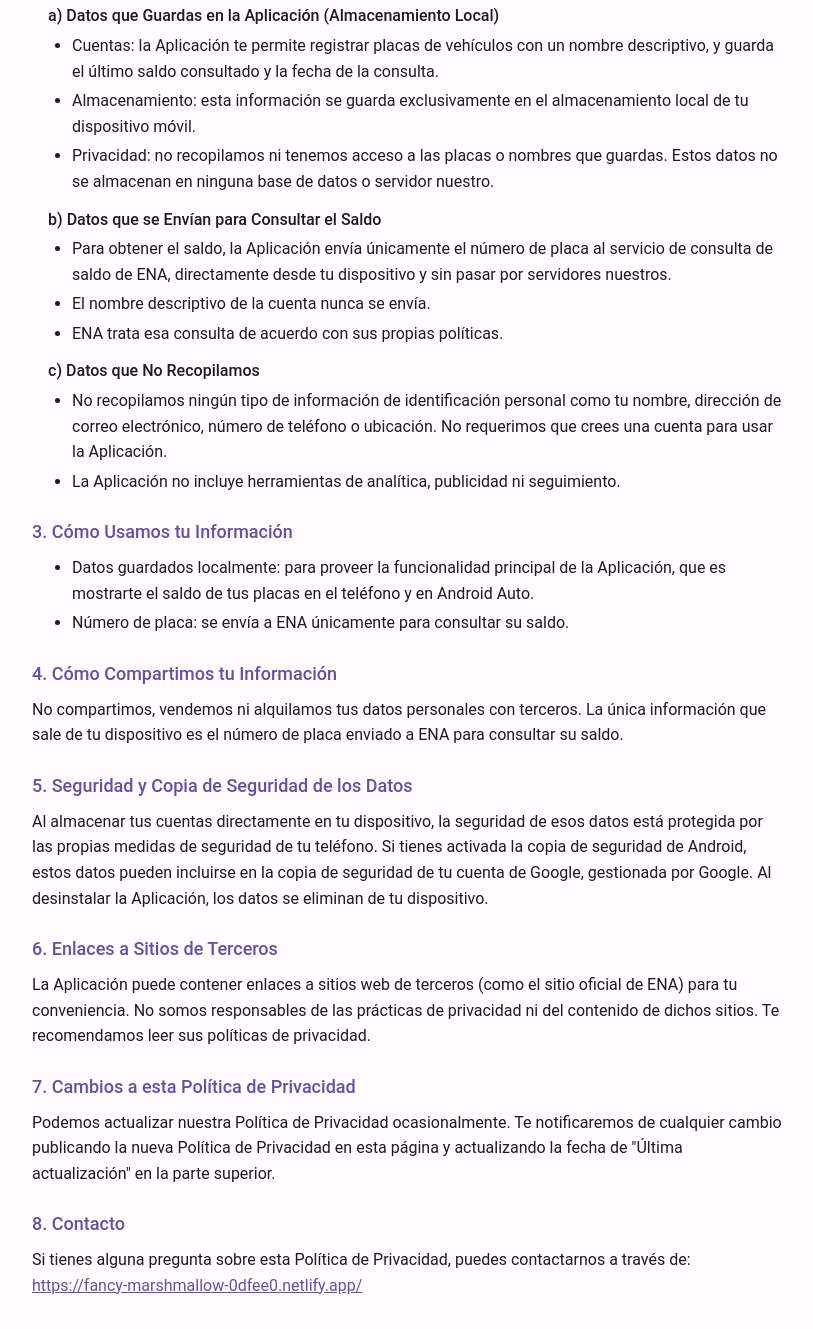
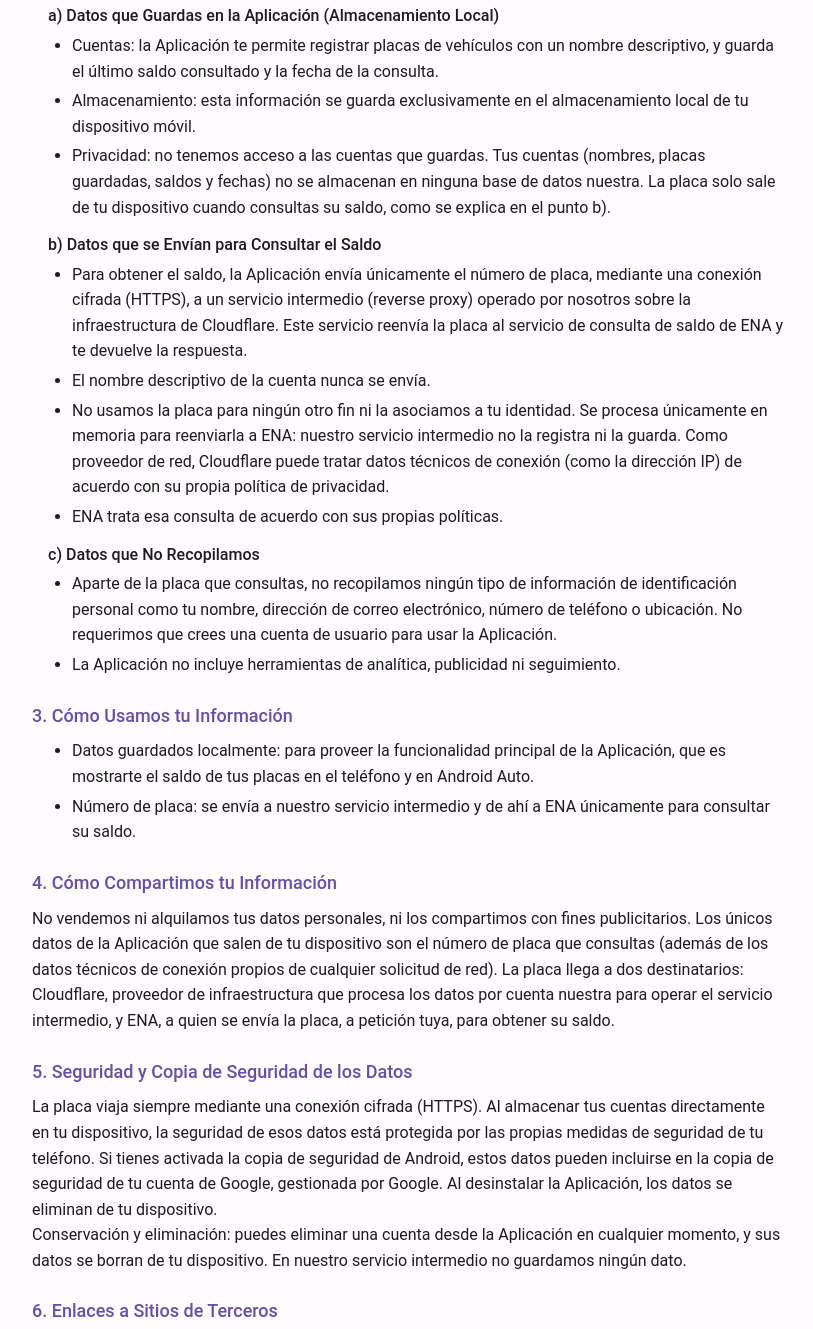
Before and after one commit to javiier507/saldo-corredores-lp, a plain HTML site: page privacy.html in a window 1280 px wide. Shown: the part 456-1785 px from the top of the page, without its empty margins (232-1045 px from the left). Drawn offline with Linux system fonts and the light colour scheme.

Commit message:
docs: describing the reverse proxy in the privacy policy
The plate now goes through our Cloudflare proxy before reaching ENA, so
the policy states the route, the in-memory processing, Cloudflare as
infrastructure provider, HTTPS and retention.

Co-Authored-By: Claude Sonnet 5.5 <noreply@anthropic.com>

```diff
--- a/privacy.html
+++ b/privacy.html
@@ -132,7 +132,7 @@
 <body>
     <main class="container">
         <h2>Política de Privacidad para Saldo Corredores</h2>
-        <p class="updated">Última actualización: 14 de octubre de 2026</p>
+        <p class="updated">Última actualización: 16 de octubre de 2026</p>
         <p class="intro">
             Esta Política de Privacidad describe cómo Saldo Corredores (en adelante, "la Aplicación") maneja la información del usuario. Tu privacidad es importante para nosotros y estamos comprometidos a protegerla.
         </p>
@@ -151,19 +151,20 @@
             <ul>
                 <li>Cuentas: la Aplicación te permite registrar placas de vehículos con un nombre descriptivo, y guarda el último saldo consultado y la fecha de la consulta.</li>
                 <li>Almacenamiento: esta información se guarda exclusivamente en el almacenamiento local de tu dispositivo móvil.</li>
-                <li>Privacidad: no recopilamos ni tenemos acceso a las placas o nombres que guardas. Estos datos no se almacenan en ninguna base de datos o servidor nuestro.</li>
+                <li>Privacidad: no tenemos acceso a las cuentas que guardas. Tus cuentas (nombres, placas guardadas, saldos y fechas) no se almacenan en ninguna base de datos nuestra. La placa solo sale de tu dispositivo cuando consultas su saldo, como se explica en el punto b).</li>
             </ul>
 
             <h4>b) Datos que se Envían para Consultar el Saldo</h4>
             <ul>
-                <li>Para obtener el saldo, la Aplicación envía únicamente el número de placa al servicio de consulta de saldo de ENA, directamente desde tu dispositivo y sin pasar por servidores nuestros.</li>
+                <li>Para obtener el saldo, la Aplicación envía únicamente el número de placa, mediante una conexión cifrada (HTTPS), a un servicio intermedio (reverse proxy) operado por nosotros sobre la infraestructura de Cloudflare. Este servicio reenvía la placa al servicio de consulta de saldo de ENA y te devuelve la respuesta.</li>
                 <li>El nombre descriptivo de la cuenta nunca se envía.</li>
+                <li>No usamos la placa para ningún otro fin ni la asociamos a tu identidad. Se procesa únicamente en memoria para reenviarla a ENA: nuestro servicio intermedio no la registra ni la guarda. Como proveedor de red, Cloudflare puede tratar datos técnicos de conexión (como la dirección IP) de acuerdo con su propia política de privacidad.</li>
                 <li>ENA trata esa consulta de acuerdo con sus propias políticas.</li>
             </ul>
 
             <h4>c) Datos que No Recopilamos</h4>
             <ul>
-                <li>No recopilamos ningún tipo de información de identificación personal como tu nombre, dirección de correo electrónico, número de teléfono o ubicación. No requerimos que crees una cuenta para usar la Aplicación.</li>
+                <li>Aparte de la placa que consultas, no recopilamos ningún tipo de información de identificación personal como tu nombre, dirección de correo electrónico, número de teléfono o ubicación. No requerimos que crees una cuenta de usuario para usar la Aplicación.</li>
                 <li>La Aplicación no incluye herramientas de analítica, publicidad ni seguimiento.</li>
             </ul>
         </section>
@@ -172,28 +173,31 @@
             <h3>3. Cómo Usamos tu Información</h3>
             <ul>
                 <li>Datos guardados localmente: para proveer la funcionalidad principal de la Aplicación, que es mostrarte el saldo de tus placas en el teléfono y en Android Auto.</li>
-                <li>Número de placa: se envía a ENA únicamente para consultar su saldo.</li>
+                <li>Número de placa: se envía a nuestro servicio intermedio y de ahí a ENA únicamente para consultar su saldo.</li>
             </ul>
         </section>
 
         <section>
             <h3>4. Cómo Compartimos tu Información</h3>
             <p>
-                No compartimos, vendemos ni alquilamos tus datos personales con terceros. La única información que sale de tu dispositivo es el número de placa enviado a ENA para consultar su saldo.
+                No vendemos ni alquilamos tus datos personales, ni los compartimos con fines publicitarios. Los únicos datos de la Aplicación que salen de tu dispositivo son el número de placa que consultas (además de los datos técnicos de conexión propios de cualquier solicitud de red). La placa llega a dos destinatarios: Cloudflare, proveedor de infraestructura que procesa los datos por cuenta nuestra para operar el servicio intermedio, y ENA, a quien se envía la placa, a petición tuya, para obtener su saldo.
             </p>
         </section>
 
         <section>
             <h3>5. Seguridad y Copia de Seguridad de los Datos</h3>
             <p>
-                Al almacenar tus cuentas directamente en tu dispositivo, la seguridad de esos datos está protegida por las propias medidas de seguridad de tu teléfono. Si tienes activada la copia de seguridad de Android, estos datos pueden incluirse en la copia de seguridad de tu cuenta de Google, gestionada por Google. Al desinstalar la Aplicación, los datos se eliminan de tu dispositivo.
+                La placa viaja siempre mediante una conexión cifrada (HTTPS). Al almacenar tus cuentas directamente en tu dispositivo, la seguridad de esos datos está protegida por las propias medidas de seguridad de tu teléfono. Si tienes activada la copia de seguridad de Android, estos datos pueden incluirse en la copia de seguridad de tu cuenta de Google, gestionada por Google. Al desinstalar la Aplicación, los datos se eliminan de tu dispositivo.
+            </p>
+            <p>
+                Conservación y eliminación: puedes eliminar una cuenta desde la Aplicación en cualquier momento, y sus datos se borran de tu dispositivo. En nuestro servicio intermedio no guardamos ningún dato.
             </p>
         </section>
 
         <section>
             <h3>6. Enlaces a Sitios de Terceros</h3>
             <p>
-                La Aplicación puede contener enlaces a sitios web de terceros (como el sitio oficial de ENA) para tu conveniencia. No somos responsables de las prácticas de privacidad ni del contenido de dichos sitios. Te recomendamos leer sus políticas de privacidad.
+                La Aplicación puede contener enlaces a sitios web de terceros (como el sitio oficial de ENA) para tu conveniencia. No somos responsables de las prácticas de privacidad ni del contenido de dichos sitios. Te recomendamos leer sus políticas de privacidad, así como la de Cloudflare, que aloja nuestro servicio intermedio: <a href="https://www.cloudflare.com/privacypolicy/" target="_blank" rel="noopener noreferrer">https://www.cloudflare.com/privacypolicy/</a>.
             </p>
         </section>
 
```
